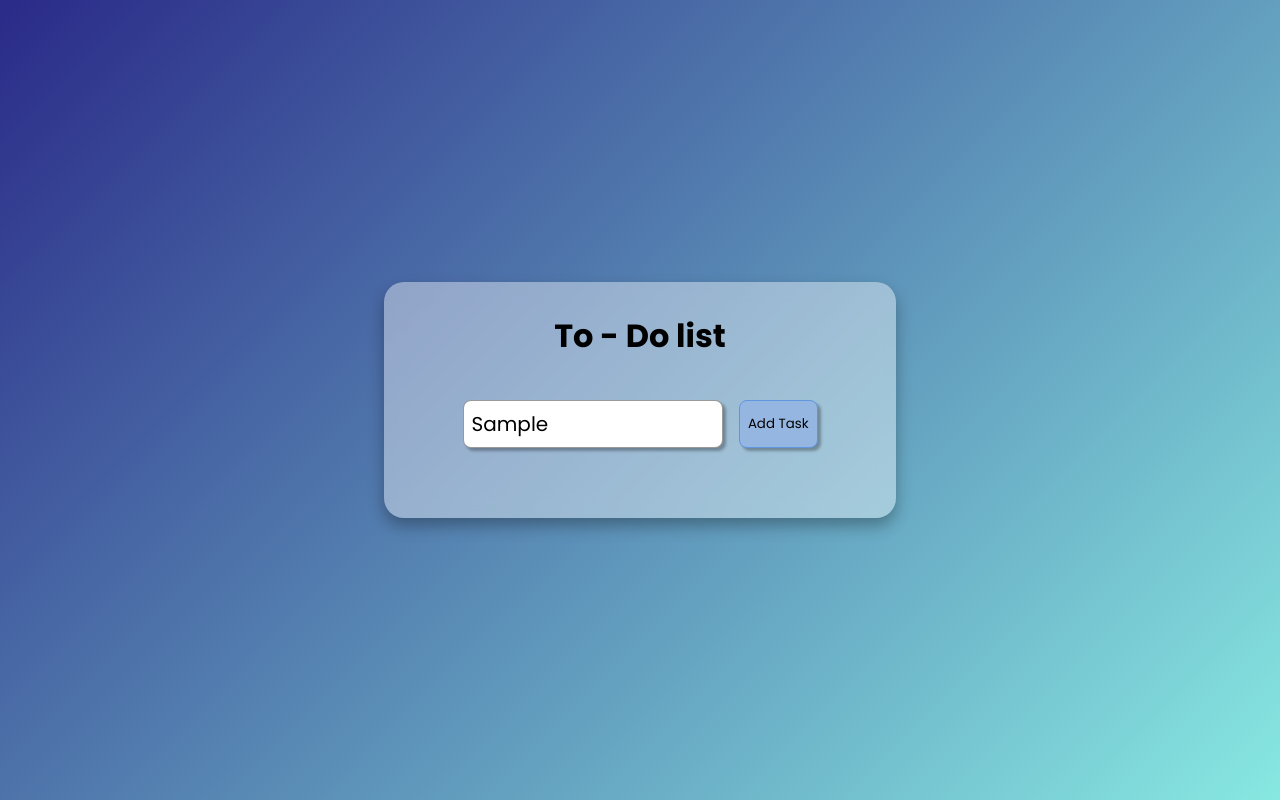
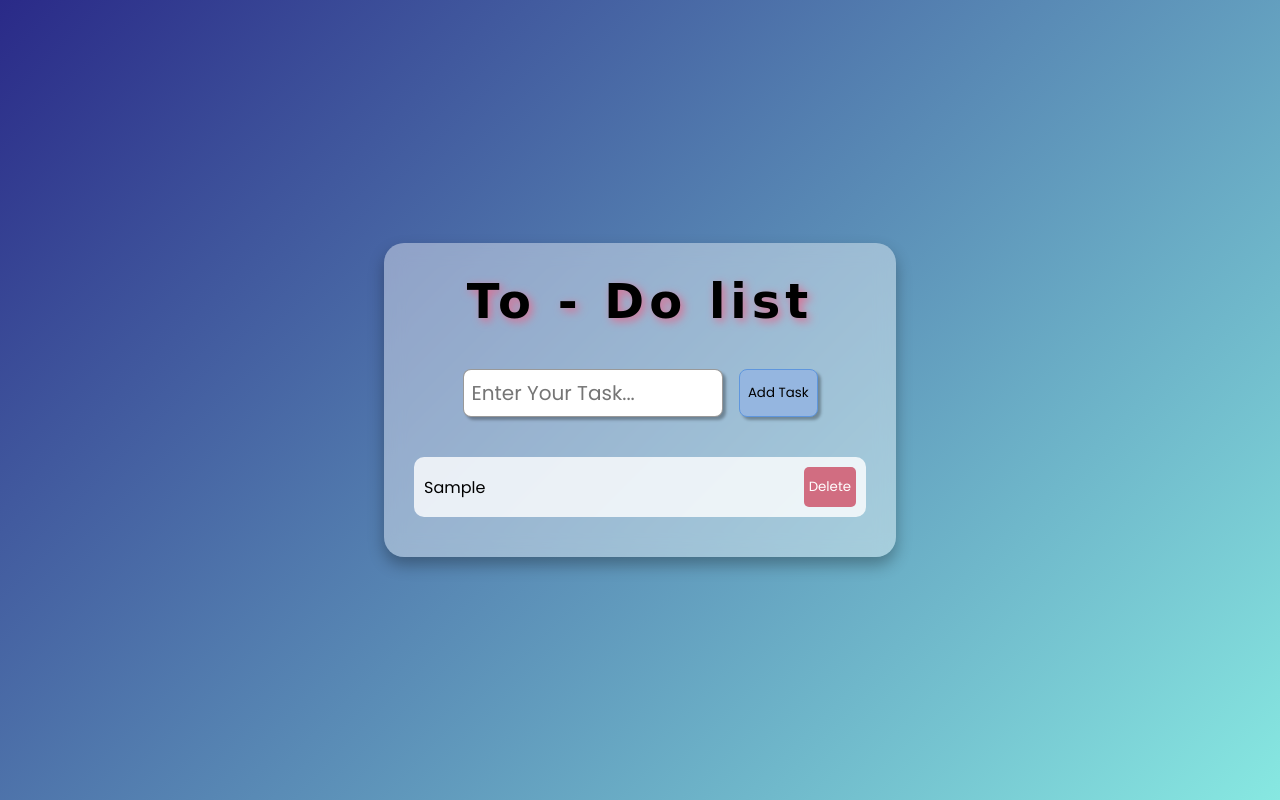
Before and after one commit to tanveewaikar/Mini_Web_Projects, a plain HTML site: page Project2_TodoList/todo.html in a window 1280 px wide. Both pictures are taken after typing "Sample" into the empty fields and a click on the button "Add Task". Drawn offline with Linux system fonts and the light colour scheme; a web font is replaced by a local one.

Commit message:
Javascript is added , css updated

```diff
--- a/Project2_TodoList/todo.css
+++ b/Project2_TodoList/todo.css
@@ -12,6 +12,29 @@ body{
     align-items: center;
     background: linear-gradient(135deg,#2a2a88,#87e8e1);
 }
+
+h1{
+    font-family:Frijole ,cursive;
+    letter-spacing: 5px;
+    font-size: 6vh;
+    color: black;
+    text-shadow: 3px 3px 10px palevioletred;
+    animation: bounce 2s ease infinite;
+}
+
+/* bounce keyframes */
+@keyframes bounce {
+  0%, 20%, 50%, 80%, 100% {
+    transform: translateY(0);
+  }
+  40% {
+    transform: translateY(-25px);
+  }
+  60% {
+    transform: translateY(-10px);
+  }
+}
+
 .todo-container{
   background: rgba(255, 255, 255, 0.4);
   backdrop-filter: blur(10px);
@@ -56,6 +79,44 @@ body{
 }
 
 #addbtn:hover{
-    background-color:#2a75d6 ;
+    background-color:#1469d8 ;
     font-weight: 500;
 }
+
+ul{
+    margin-top: 10px;
+    padding: 0;
+    list-style: none;
+}
+
+li{
+    background-color: rgba(255, 255, 255, 0.8);
+    margin-bottom: 10px;
+    padding: 10px;
+    border-radius: 10px;
+    display: flex;
+    justify-content: space-between;
+    align-items: center;
+    transition: 0.3s ease;
+
+}
+
+li.completed{
+    text-decoration: line-through;
+    opacity: 0.7;
+}
+
+button.delete{
+    background-color: rgb(209, 109, 129);
+    border: none;
+    padding: 10px 5px;
+    color: white;
+    box-shadow: 3px 3px 5px, rgba(255, 255, 255, 0.4);
+    cursor: pointer;
+    border-radius: 5px;
+    transition: 0.3s ease;
+}
+
+button.delete:hover{
+background-color: crimson;
+}
--- a/Project2_TodoList/todo.html
+++ b/Project2_TodoList/todo.html
@@ -8,7 +8,9 @@
     <link rel="preconnect" href="https://fonts.googleapis.com">
     <link rel="preconnect" href="https://fonts.gstatic.com" crossorigin>
     <link href="https://fonts.googleapis.com/css2?family=Poppins:ital,wght@0,100;0,200;0,300;0,400;0,500;0,600;0,700;0,800;0,900;1,100;1,200;1,300;1,400;1,500;1,600;1,700;1,800;1,900&family=Stardos+Stencil:wght@400;700&display=swap" rel="stylesheet">
-
+    <link rel="preconnect" href="https://fonts.googleapis.com">
+    <link rel="preconnect" href="https://fonts.gstatic.com" crossorigin>
+    <link href="https://fonts.googleapis.com/css2?family=Frijole&family=Poppins:ital,wght@0,100;0,200;0,300;0,400;0,500;0,600;0,700;0,800;0,900;1,100;1,200;1,300;1,400;1,500;1,600;1,700;1,800;1,900&family=Stardos+Stencil:wght@400;700&display=swap" rel="stylesheet">
 </head>
 <body>
     <div class="todo-container">
--- a/Project2_TodoList/todo.js
+++ b/Project2_TodoList/todo.js
@@ -0,0 +1,70 @@
+// Get elements
+const taskInput = document.getElementById("taskInput");
+const addBtn = document.getElementById("addbtn");
+const taskList = document.getElementById("taskList");
+
+// Load tasks from local storage when page loads
+window.onload = function() {
+  const savedTasks = JSON.parse(localStorage.getItem("tasks")) || [];
+  savedTasks.forEach(task => createTask(task.text, task.completed));
+};
+
+// Function to create a new task
+function createTask(taskText, completed = false) {
+  if (taskText.trim() === "") return;
+
+  // Create <li> element
+  const li = document.createElement("li");
+  li.textContent = taskText;
+
+  // If completed, add class
+  if (completed) li.classList.add("completed");
+
+  // Toggle completion on click
+  li.addEventListener("click", () => {
+    li.classList.toggle("completed");
+    saveTasks();
+  });
+
+  // Create delete button
+  const deleteBtn = document.createElement("button");
+  deleteBtn.textContent = "Delete";
+  deleteBtn.classList.add("delete");
+
+  // Delete task on click
+  deleteBtn.addEventListener("click", () => {
+    li.remove();
+    saveTasks();
+  });
+
+  // Append everything
+  li.appendChild(deleteBtn);
+  taskList.appendChild(li);
+  saveTasks();
+}
+
+// Save tasks to local storage
+function saveTasks() {
+  const tasks = [];
+  document.querySelectorAll("#taskList li").forEach(li => {
+    tasks.push({
+      text: li.firstChild.textContent,
+      completed: li.classList.contains("completed")
+    });
+  });
+  localStorage.setItem("tasks", JSON.stringify(tasks));
+}
+
+// Add task on button click
+addBtn.addEventListener("click", () => {
+  createTask(taskInput.value);
+  taskInput.value = "";
+});
+
+// Add task on Enter key
+taskInput.addEventListener("keypress", e => {
+  if (e.key === "Enter") {
+    createTask(taskInput.value);
+    taskInput.value = "";
+  }
+});
```
